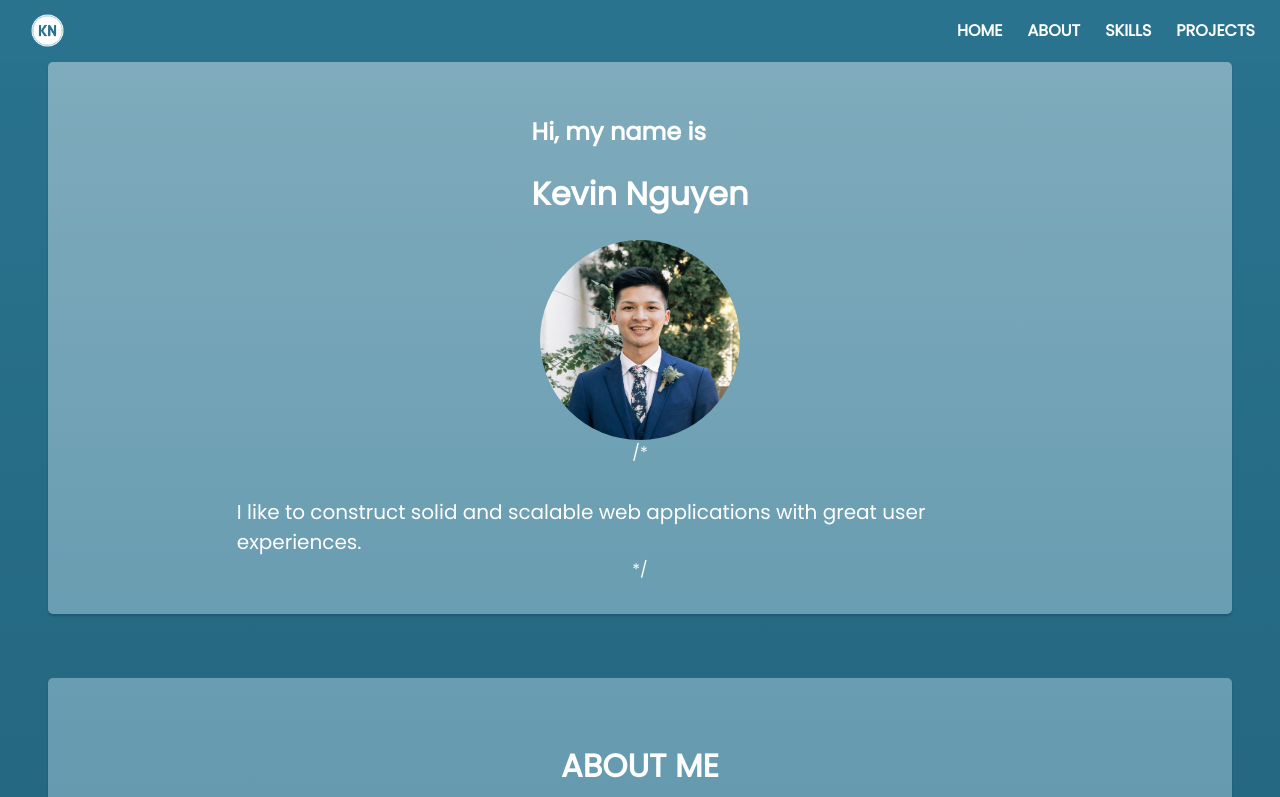
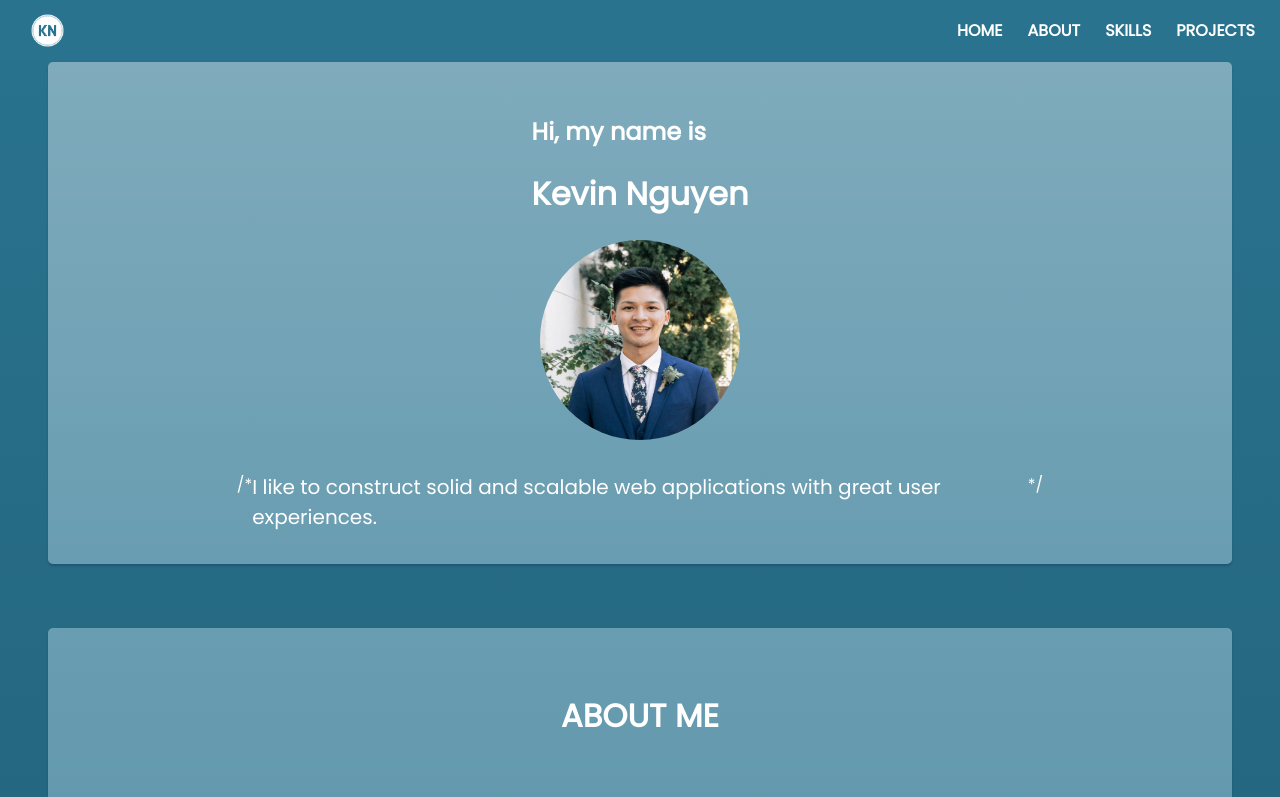
Before and after one commit to kvn-nguyen/portfolio, a Next.js app: page / in a window 1280 px wide. Shown: the top 797 px of the page. Built offline with nearby package versions, Linux system fonts and the light colour scheme.

Commit message:
Update Homepage.js

```diff
--- a/components/Homepage.js
+++ b/components/Homepage.js
@@ -21,12 +21,12 @@ const Homepage = () => {
             <h1>Kevin Nguyen</h1>
           </div>
           <img src="/static/kevinpic.jpg" alt="profile pic" />
-          /*<div className={styles.firstDescription}>
-            <p>
+          <div className={styles.firstDescription}>
+            /*<p>
               I like to construct solid and scalable web applications with
               great user experiences.
-            </p>
-          </div>*/
+            </p>*/
+          </div>
         </div>
       </div>
     )
```
